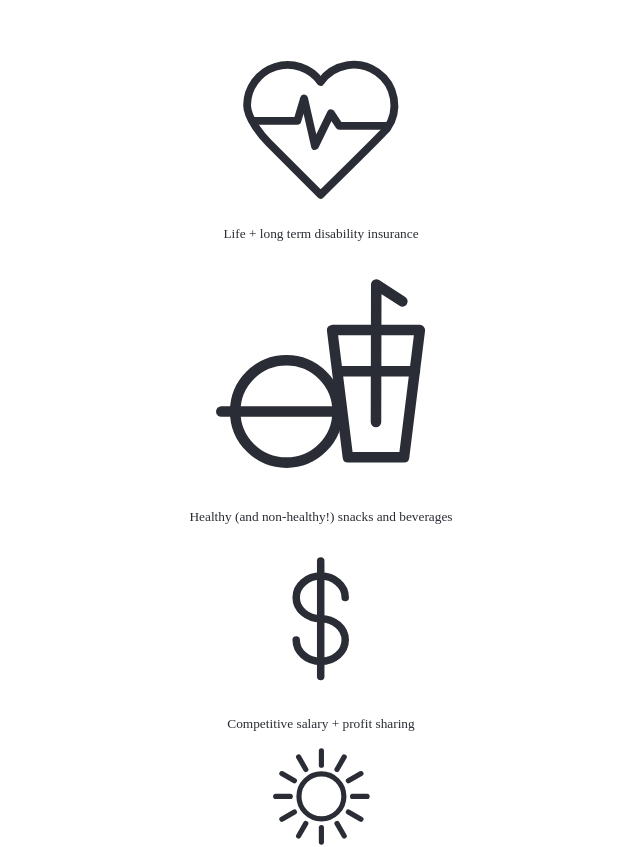
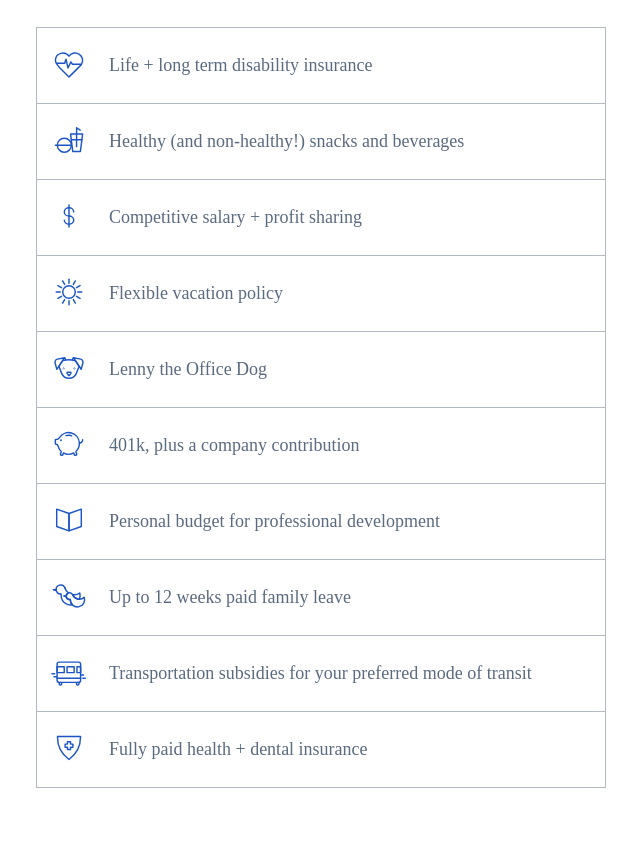
Before and after one commit to stpCollabr8nLstn/wistia-jobs, a Next.js app: page /jobs in a window 1280 px wide. Shown: the part 3340-4187 px from the top of the page, without its empty margins (319-959 px from the left). Built offline with nearby package versions, Linux system fonts and the light colour scheme; a web font is replaced by a local one.

Commit message:
refactor(perks): raise context up a level to decouple accordion from data

```diff
--- a/components/blocks/accordion.js
+++ b/components/blocks/accordion.js
@@ -1,22 +1,70 @@
-import { useContext } from "react";
 import COLORS from "../../utils/colors";
 import ClassNames from "../../utils/classnames";
-import { PerksContext } from "../../context/PerksContext";
+import BodyText from "./body-text";
 
-const AccordionChild = ({ children, name, title, icon }) => {
-  const [state, setState] = useContext(PerksContext);
-  const isSelected = state.selectedPerk === name ? "selected" : null;
+const AccordionTitle = ({ children }) => (
+  <div className="Accordion__title">{children}</div>
+);
 
-  const classNames = new ClassNames(["Accordion__child", isSelected]);
+const AccordionIcon = ({ children }) => (
+  <div className="Accordion__icon">{children}</div>
+);
 
+const AccordionBody = ({ children }) => (
+  <div className="Accordion__body">{children}</div>
+);
+
+const AccordionChild = ({ children, isSelected, strokeColor, onClick }) => {
+  const classNames = new ClassNames([
+    "Accordion__child",
+    isSelected ? "Accordion__child--selected" : null
+  ]);
   return (
-    <button
-      className={classNames}
-      onClick={() => setState(state => ({ ...state, selectedPerk: name }))}
-    >
-      {icon}
-      {title}
-      {isSelected && children}
+    <button className={classNames} onClick={onClick}>
+      <div className="AccordionChild__content">{children}</div>
+
+      <style jsx>{`
+        .AccordionChild__content {
+          display: grid;
+          grid-template-columns: 64px 1fr;
+        }
+
+        .AccordionChild__content :global(.Accordion__icon) {
+          display: flex;
+          justify-content: center;
+          align-items: flex-start;
+          grid-row: 1 / span 2;
+          grid-column: 1 / span 1;
+        }
+
+        .AccordionChild__content :global(.Accordion__icon > svg) {
+          margin: 18px auto;
+          height: 36px;
+          width: 36px;
+          stroke: ${COLORS[strokeColor] || COLORS.BLUE};
+        }
+
+        .AccordionChild__content :global(.Accordion__title) {
+          grid-row: 1 / span 1;
+          grid-column: 2 / span 1;
+          margin: 24px 8px;
+          color: ${COLORS.GRAY_5};
+          font-size: 18px;
+          font-weight: 400;
+          line-height: 1.5;
+          text-align: left;
+        }
+        .AccordionChild__content :global(.Accordion__body) {
+          grid-row: 2 / span 1;
+          grid-column: 2 / span 1;
+          margin: 0 8px 24px;
+          color: ${COLORS.GRAY_5};
+          font-size: 14px;
+          font-weight: 400;
+          line-height: 1.5;
+          text-align: left;
+        }
+      `}</style>
     </button>
   );
 };
@@ -51,10 +99,17 @@ const Accordion = ({ children }) => {
 
           .Accordion :global(.Accordion__child) {
             background: transparent;
+            width: 570px;
+            border: 1px solid ${COLORS.GRAY_3};
+            border-top: none;
           }
 
-          .Accordion :global(.Accordion__child.selected) {
-            background: pink;
+          .Accordion :global(.Accordion__child:nth-child(2)) {
+            border-top: 1px solid ${COLORS.GRAY_3};
+          }
+
+          .Accordion :global(.Accordion__child--selected) {
+            background: ${COLORS.GRAY_1};
           }
         `}
       </style>
@@ -68,6 +123,15 @@ Object.defineProperties(Accordion, {
   },
   Headline: {
     value: ClassNames.extend(AccordionHeadline, "AccordionHeadline")
+  },
+  Title: {
+    value: ClassNames.extend(AccordionTitle, "AccordionTitle")
+  },
+  Icon: {
+    value: ClassNames.extend(AccordionIcon, "AccordionIcon")
+  },
+  Body: {
+    value: ClassNames.extend(AccordionBody, "AccordionBody")
   }
 });
 
--- a/components/content/perks.js
+++ b/components/content/perks.js
@@ -1,22 +1,31 @@
+import { useContext } from "react";
 import { jobs } from "../../utils/copy";
 import Accordion from "../blocks/accordion";
-import { PerksProvider } from "../../context/PerksContext";
 const { perks } = jobs;
-import perksData from "../../perks";
+import perksData from "../../perksData";
+import { PerksContext } from "../../context/PerksContext";
 
-const Perks = () => (
-  <PerksProvider>
+const Perks = () => {
+  const [state, setState] = useContext(PerksContext);
+  return (
     <div className="Perks">
       <Accordion>
         <Accordion.Headline>{perks.heading}</Accordion.Headline>
         {perksData.map(perk => (
           <Accordion.Child
-            key={perks.name}
+            key={perk.name}
             name={perk.name}
-            icon={perk.icon}
-            title={perk.title}
+            strokeColor={perk.color}
+            onClick={() =>
+              setState(state => ({ ...state, selectedPerk: perk.name }))
+            }
+            isSelected={state.selectedPerk === perk.name}
           >
-            {perk.copy}
+            <Accordion.Icon>{perk.icon}</Accordion.Icon>
+            <Accordion.Title>{perk.title}</Accordion.Title>
+            {state.selectedPerk === perk.name && (
+              <Accordion.Body>{perk.copy}</Accordion.Body>
+            )}
           </Accordion.Child>
         ))}
       </Accordion>
@@ -24,10 +33,11 @@ const Perks = () => (
         .Perks {
           display: flex;
           justify-content: center;
+          margin: 0 0 64px;
         }
       `}</style>
     </div>
-  </PerksProvider>
-);
+  );
+};
 
 export default Perks;
--- a/pages/jobs.js
+++ b/pages/jobs.js
@@ -5,6 +5,7 @@ import PushingOurselves from "../components/content/pushing-ourselves";
 import Diversity from "../components/content/diversity";
 import Fun from "../components/content/fun";
 import Perks from "../components/content/perks";
+import { PerksProvider } from "../context/PerksContext";
 
 function Jobs() {
   return (
@@ -15,7 +16,9 @@ function Jobs() {
       <PushingOurselves />
       <Diversity />
       <Fun />
-      <Perks />
+      <PerksProvider>
+        <Perks />
+      </PerksProvider>
     </div>
   );
 }
--- a/perks.js
+++ /dev/null
@@ -1,85 +0,0 @@
-import IconHeartBeat from "./components/icons/icon-heart-beat";
-import IconSnacks from "./components/icons/icon-snacks";
-import IconDollar from "./components/icons/icon-dollar";
-import IconSun from "./components/icons/icon-sun";
-import IconDogHead from "./components/icons/icon-dog-head";
-import IconPiggyBank from "./components/icons/icon-piggy-bank";
-import IconOpenBook from "./components/icons/icon-open-book";
-import IconBirdies from "./components/icons/icon-birdies";
-import IconBus from "./components/icons/icon-bus";
-import IconInsurance from "./components/icons/icon-insurance";
-
-const perksData = [
-  {
-    name: "heartBeat",
-    icon: <IconHeartBeat />,
-    title: "Life + long term disability insurance",
-    copy:
-      "Lorem ipsum dolor sit amet, consectetur adipiscing elit. Donec vel dignissim nulla. Curabitur nulla risus, scelerisque vitae fringilla ut, ultricies quis augue. Sed quis porta arcu. Vestibulum molestie nunc vel ipsum malesuada dapibus. Phasellus fringilla eget erat sit amet rutrum. Aenean sit amet diam eros. Cras ex leo, accumsan tempor ex in, eleifend cursus tellus. Duis non metus quis ex vehicula porta. Nunc a facilisis enim, nec tristique tellus."
-  },
-  {
-    name: "snacks",
-    icon: <IconSnacks />,
-    title: "Healthy (and non-healthy!) snacks and beverages",
-    copy:
-      "Lorem ipsum dolor sit amet, consectetur adipiscing elit. Donec vel dignissim nulla. Curabitur nulla risus, scelerisque vitae fringilla ut, ultricies quis augue. Sed quis porta arcu. Vestibulum molestie nunc vel ipsum malesuada dapibus. Phasellus fringilla eget erat sit amet rutrum. Aenean sit amet diam eros. Cras ex leo, accumsan tempor ex in, eleifend cursus tellus. Duis non metus quis ex vehicula porta. Nunc a facilisis enim, nec tristique tellus."
-  },
-  {
-    name: "dollar",
-    icon: <IconDollar />,
-    title: "Competitive salary + profit sharing",
-    copy:
-      "Lorem ipsum dolor sit amet, consectetur adipiscing elit. Donec vel dignissim nulla. Curabitur nulla risus, scelerisque vitae fringilla ut, ultricies quis augue. Sed quis porta arcu. Vestibulum molestie nunc vel ipsum malesuada dapibus. Phasellus fringilla eget erat sit amet rutrum. Aenean sit amet diam eros. Cras ex leo, accumsan tempor ex in, eleifend cursus tellus. Duis non metus quis ex vehicula porta. Nunc a facilisis enim, nec tristique tellus."
-  },
-  {
-    name: "sun",
-    icon: <IconSun />,
-    title: "Flexible vacation policy",
-    copy:
-      "Lorem ipsum dolor sit amet, consectetur adipiscing elit. Donec vel dignissim nulla. Curabitur nulla risus, scelerisque vitae fringilla ut, ultricies quis augue. Sed quis porta arcu. Vestibulum molestie nunc vel ipsum malesuada dapibus. Phasellus fringilla eget erat sit amet rutrum. Aenean sit amet diam eros. Cras ex leo, accumsan tempor ex in, eleifend cursus tellus. Duis non metus quis ex vehicula porta. Nunc a facilisis enim, nec tristique tellus."
-  },
-  {
-    name: "dogHead",
-    icon: <IconDogHead />,
-    title: "Lenny the Office Dog",
-    copy:
-      "Lorem ipsum dolor sit amet, consectetur adipiscing elit. Donec vel dignissim nulla. Curabitur nulla risus, scelerisque vitae fringilla ut, ultricies quis augue. Sed quis porta arcu. Vestibulum molestie nunc vel ipsum malesuada dapibus. Phasellus fringilla eget erat sit amet rutrum. Aenean sit amet diam eros. Cras ex leo, accumsan tempor ex in, eleifend cursus tellus. Duis non metus quis ex vehicula porta. Nunc a facilisis enim, nec tristique tellus."
-  },
-  {
-    name: "piggyBank",
-    icon: <IconPiggyBank />,
-    title: "401k, plus a company contribution",
-    copy:
-      "Lorem ipsum dolor sit amet, consectetur adipiscing elit. Donec vel dignissim nulla. Curabitur nulla risus, scelerisque vitae fringilla ut, ultricies quis augue. Sed quis porta arcu. Vestibulum molestie nunc vel ipsum malesuada dapibus. Phasellus fringilla eget erat sit amet rutrum. Aenean sit amet diam eros. Cras ex leo, accumsan tempor ex in, eleifend cursus tellus. Duis non metus quis ex vehicula porta. Nunc a facilisis enim, nec tristique tellus."
-  },
-  {
-    name: "openBook",
-    icon: <IconOpenBook />,
-    title: "Personal budget for professional development",
-    copy:
-      "Lorem ipsum dolor sit amet, consectetur adipiscing elit. Donec vel dignissim nulla. Curabitur nulla risus, scelerisque vitae fringilla ut, ultricies quis augue. Sed quis porta arcu. Vestibulum molestie nunc vel ipsum malesuada dapibus. Phasellus fringilla eget erat sit amet rutrum. Aenean sit amet diam eros. Cras ex leo, accumsan tempor ex in, eleifend cursus tellus. Duis non metus quis ex vehicula porta. Nunc a facilisis enim, nec tristique tellus."
-  },
-  {
-    name: "birdies",
-    icon: <IconBirdies />,
-    title: "Up to 12 weeks paid family leave",
-    copy:
-      "Lorem ipsum dolor sit amet, consectetur adipiscing elit. Donec vel dignissim nulla. Curabitur nulla risus, scelerisque vitae fringilla ut, ultricies quis augue. Sed quis porta arcu. Vestibulum molestie nunc vel ipsum malesuada dapibus. Phasellus fringilla eget erat sit amet rutrum. Aenean sit amet diam eros. Cras ex leo, accumsan tempor ex in, eleifend cursus tellus. Duis non metus quis ex vehicula porta. Nunc a facilisis enim, nec tristique tellus."
-  },
-  {
-    name: "bus",
-    icon: <IconBus />,
-    title: "Transportation subsidies for your preferred mode of transit",
-    copy:
-      "Lorem ipsum dolor sit amet, consectetur adipiscing elit. Donec vel dignissim nulla. Curabitur nulla risus, scelerisque vitae fringilla ut, ultricies quis augue. Sed quis porta arcu. Vestibulum molestie nunc vel ipsum malesuada dapibus. Phasellus fringilla eget erat sit amet rutrum. Aenean sit amet diam eros. Cras ex leo, accumsan tempor ex in, eleifend cursus tellus. Duis non metus quis ex vehicula porta. Nunc a facilisis enim, nec tristique tellus."
-  },
-  {
-    name: "insurance",
-    icon: <IconInsurance />,
-    title: "Fully paid health + dental insurance",
-    copy:
-      "Lorem ipsum dolor sit amet, consectetur adipiscing elit. Donec vel dignissim nulla. Curabitur nulla risus, scelerisque vitae fringilla ut, ultricies quis augue. Sed quis porta arcu. Vestibulum molestie nunc vel ipsum malesuada dapibus. Phasellus fringilla eget erat sit amet rutrum. Aenean sit amet diam eros. Cras ex leo, accumsan tempor ex in, eleifend cursus tellus. Duis non metus quis ex vehicula porta. Nunc a facilisis enim, nec tristique tellus."
-  }
-];
-
-export default perksData;
```
